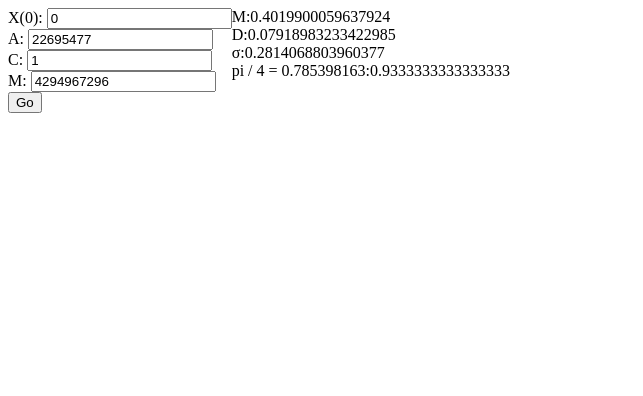
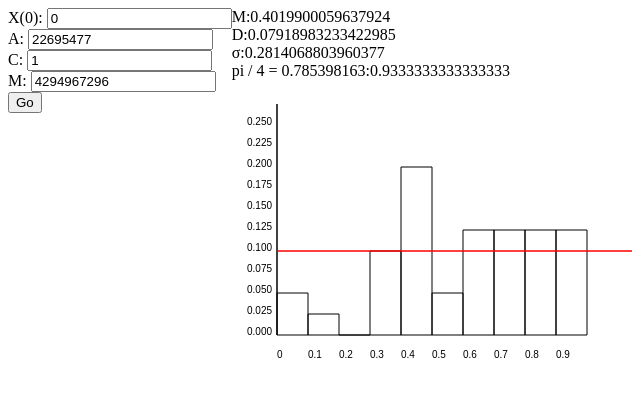
Before and after one commit to dbazylev/MultiServiceSystem, a plain HTML site: page MultiServiceSystem/index.html in a window 1280 px wide. Both pictures are taken after a click on the button "Go". Shown: the whole page, without its empty margins (0-643 px from the left). Drawn offline with Linux system fonts and the light colour scheme.

Commit message:
Add chart

```diff
--- /dev/null
+++ b/MultiServiceSystem/Scripts/Chart.js
@@ -0,0 +1,107 @@
+var borderValue = 45;
+
+function buildChart(canvas, valuesCollection) {
+    var context = canvas.getContext("2d");
+    context.clearRect(0, 0, canvas.width, canvas.height);
+    context.strokeStyle = '#000000';
+
+    var maxValue = 10;//barsMaxValue(valuesCollection);
+    var barWidth = calculateBarWidth(canvas.width, valuesCollection.length);
+    var barBaseHeight = calculateBarBaseHeight(canvas.height, maxValue);
+
+    //[0, 0.1, 0.2, 0.3, 0.4, 0.5, 0.6, 0.7, 0.8, 0.9, 1]
+    drowVerticalAxis(context, 0, canvas.height, barBaseHeight, getYvalues());
+
+    for(var i=0; i<valuesCollection.length; i++) {
+        drowBar(context,
+            borderValue + i * barWidth,
+            canvas.height - borderValue,
+            barWidth,
+            barBaseHeight * valuesCollection[i].value);
+        drowLabel(context,
+            valuesCollection[i].label,
+            borderValue + i * barWidth,
+            canvas.height - borderValue/2
+        );
+    }
+
+    drowRedLine(context, borderValue, canvas.height - barBaseHeight*4 - borderValue, canvas.width);
+}
+
+function drowBar(context, x, y, width, height) {
+    context.beginPath();
+    context.moveTo(x, y);
+    context.lineTo(x, y - height);
+    context.lineTo(x + width, y - height);
+    context.lineTo(x + width, y);
+    context.closePath();
+    context.stroke();
+}
+
+function drowText(context, text, x, y) {
+    context.fillText(text, x, y);
+}
+
+function drowLabel(contex, text, x, y) {
+    drowText(contex, text, x, y);
+}
+
+function drowVerticalAxis(context, x, y, barBaseHeight, values) {
+    context.beginPath();
+    context.moveTo(x + borderValue, y - borderValue);
+    context.lineTo(x + borderValue, y - values.length * barBaseHeight - borderValue);
+    context.closePath();
+    context.stroke();
+
+    for (var i = 0; i < values.length; i++) {
+        drowLabel(context, values[i], x + borderValue / 3, y - i * barBaseHeight - borderValue);
+    }
+
+}
+
+function calculateBarWidth(canvasWidth, barCount) {
+    return (canvasWidth - borderValue * 2) / barCount;
+}
+
+function calculateBarBaseHeight(canvasHeigth, maxValue) {
+    return (canvasHeigth - borderValue *2) / maxValue;
+}
+
+function barsMaxValue(valuesCollection) {
+    var maxValue = 0;
+    for (var i=0; i<valuesCollection.length; i++) {
+        if(valuesCollection[i].value>maxValue) {
+            maxValue = valuesCollection[i].value;
+        }
+    }
+    return maxValue;
+}
+
+function drowRedLine(context, x, y, length)
+{
+    context.strokeStyle = "#ff0000";
+    context.beginPath();
+    context.moveTo(x, y);
+    context.lineTo(x+length, y);
+    context.closePath();
+    context.stroke();
+    context.strokeStyle = "#000000";
+}
+
+function getYvalues() {
+    var values = [];
+    var x = 0;
+    while (x<0.25) {
+        values[values.length] = x.toFixed(3);;
+        x += 0.025;
+    }
+    return values;
+}
+
+window.Bar=(function () {
+    var bar = function(value, label) {
+        this.value = value;
+        this.label = label;
+    };
+    return bar;
+})()
--- a/MultiServiceSystem/Scripts/CommonScript.js
+++ b/MultiServiceSystem/Scripts/CommonScript.js
@@ -11,6 +11,8 @@ function executeRandomGenerator() {
     }
 
     printValues(randomValues);
+    drowChart();
+
 }
 
 
@@ -32,3 +34,19 @@ function printValues(array) {
     var verification = indirectVerification(array);
     printValue("out_verification", verification);
 }
+
+function drowChart() {
+    var canvas = document.getElementById("canvas");
+    var arr = [];
+    arr[0] = new Bar(2, 0);
+    arr[1] = new Bar(1, 0.1);
+    arr[2] = new Bar(0, 0.2);
+    arr[3] = new Bar(4, 0.3);
+    arr[4] = new Bar(8, 0.4);
+    arr[5] = new Bar(2, 0.5);
+    arr[6] = new Bar(5, 0.6);
+    arr[7] = new Bar(5, 0.7);
+    arr[8] = new Bar(5, 0.8);
+    arr[9] = new Bar(5, 0.9);
+    buildChart(canvas, arr);
+}
--- a/MultiServiceSystem/index.html
+++ b/MultiServiceSystem/index.html
@@ -6,6 +6,7 @@
     <script type="text/javascript" src="Scripts/LehmerRandomGenerator.js"></script>
     <script type="text/javascript" src="Scripts/CommonScript.js"></script>
     <script type="text/ecmascript" src="Scripts/Formula.js"></script>
+    <script type="text/javascript" src="Scripts/Chart.js"></script>
 
 </head>
 <body>
@@ -42,8 +43,13 @@
             <div>
                 <span>pi / 4 = 0.785398163:</span><span id="out_verification"></span>
             </div>
+                <div>
+                     <canvas id="canvas" width="400" height="300">Привет</canvas>
+                 </div>
         </div>
     </div>
+
+
 
     <div>
         <div id="output">
```
